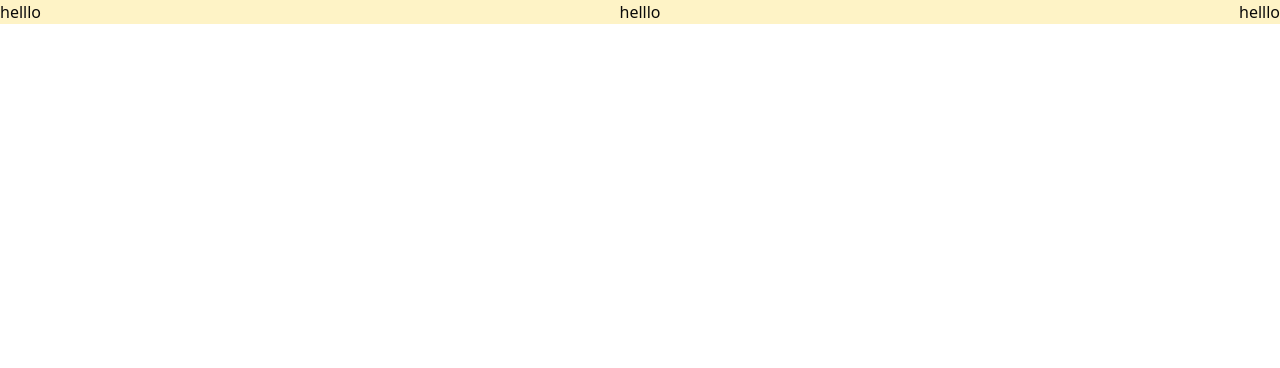
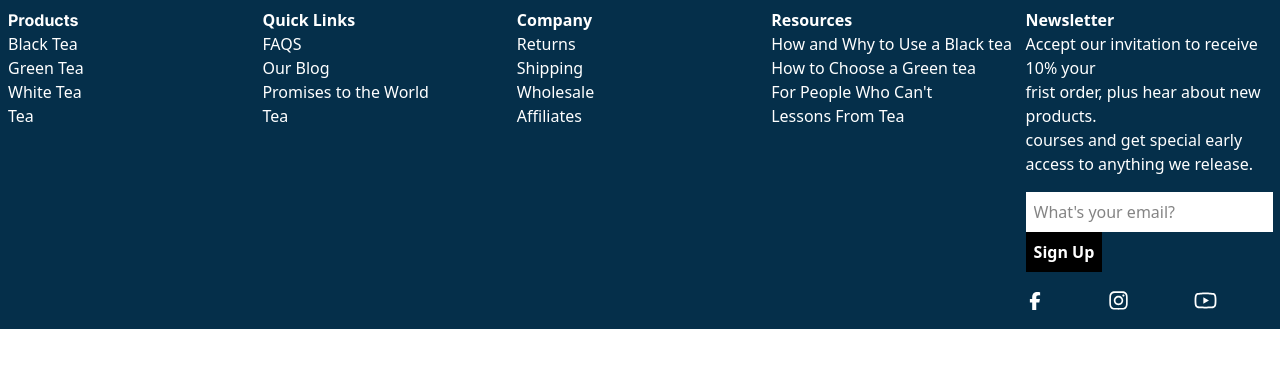
Before and after one commit to workramsah/chiya, a Next.js app: page /test2 in a window 1280 px wide. Shown: the top 368 px of the page. Built offline with nearby package versions, Linux system fonts and the light colour scheme.

Commit message:
add slider horizontal

```diff
--- a/app/component/Bigcup.tsx
+++ b/app/component/Bigcup.tsx
@@ -3,10 +3,14 @@ import Cup from "./Cup";
 export default function Bigcup(){
     return(
         <>
-        <div className="w-full h-[646.27px] flex items-center justify-center space-x-[24px] ">
+        <div className="w-full h-[646.27px] flex items-center justify-center space-x-[24px] no-scrollbar overflow-x-auto">
             <Cup name="Himalayan Golden" price={795}></Cup>
             <Cup name="Himalayan Black" price={500}></Cup>
             <Cup name="Himalyan Green" price={400}></Cup>
+            <Cup name="Himalayan Silver" price={300}></Cup>
+            <Cup name="Himalayan Silver" price={300}></Cup>
+            <Cup name="Himalayan Silver" price={300}></Cup>
+            <Cup name="Himalayan Silver" price={300}></Cup>
             <Cup name="Himalayan Silver" price={300}></Cup>
         </div>
         </>
--- a/app/component/Blends.tsx
+++ b/app/component/Blends.tsx
@@ -5,10 +5,13 @@ export default function Blends(){
         <>
         <div className="flex flex-col items-center space-y-[60px] w-full">
             <h1 className="font-bold text-[30px]">Blends Tea</h1>
-            <div className="flex">
+            <div className="flex overflow-x-auto no-scrollbar w-full ">
                 <Cup name="Himalyan Goldern" price={600}/>
                 <Cup name="Himalayan Black" price={450}/>
                 <Cup name="Himalayan Goldern" price={300}/>
+                <Cup name="Himalayan Green" price={200}/>
+                <Cup name="Himalayan Green" price={200}/>
+                <Cup name="Himalayan Green" price={200}/>
                 <Cup name="Himalayan Green" price={200}/>
             </div>
 
--- a/app/component/Footer.tsx
+++ b/app/component/Footer.tsx
@@ -11,7 +11,7 @@ export default function Footer(){
 
     return(
         <>
-        <div className="bg-sky-950 flex justify-around w-full h-[535px]] pt-2">
+        <div className=" grid grid-cols-2 sm:grid-cols-3 md:grid-cols-4 lg:grid-cols-5 bg-sky-950 flex justify-around w-full h-[535px]] space-y-6 pt-2 pl-2">
             <div>
             <h1 className={`${inter.className} text-white font-bold text-[16px]`}>Products</h1>
                 <h1 className="text-white text-[16px]">Black Tea</h1>
--- /dev/null
+++ b/app/component/Testfooter.tsx
@@ -0,0 +1,90 @@
+import { FaFacebookF, FaInstagram, FaTiktok } from "react-icons/fa";
+import { AiOutlineYoutube } from "react-icons/ai";
+import { Inter } from "next/font/google";
+
+const inter = Inter({ subsets: ["latin"] });
+
+export default function Testfooter() {
+  return (
+    <footer className="bg-sky-950 w-full text-white px-6 py-10">
+      {/* Main Grid */}
+      <div className="max-w-7xl mx-auto grid grid-cols-2 sm:grid-cols-3 md:grid-cols-4 lg:grid-cols-5 gap-8">
+
+        {/* Products */}
+        <div>
+          <h1 className={`${inter.className} font-bold text-base mb-3`}>
+            Products
+          </h1>
+          <ul className="space-y-2 text-sm">
+            <li>Black Tea</li>
+            <li>Green Tea</li>
+            <li>White Tea</li>
+            <li>Tea</li>
+          </ul>
+        </div>
+
+        {/* Quick Links */}
+        <div>
+          <h1 className="font-bold text-base mb-3">Quick Links</h1>
+          <ul className="space-y-2 text-sm">
+            <li>FAQs</li>
+            <li>Our Blog</li>
+            <li>Promises to the World</li>
+            <li>Tea</li>
+          </ul>
+        </div>
+
+        {/* Company */}
+        <div>
+          <h1 className="font-bold text-base mb-3">Company</h1>
+          <ul className="space-y-2 text-sm">
+            <li>Returns</li>
+            <li>Shipping</li>
+            <li>Wholesale</li>
+            <li>Affiliates</li>
+          </ul>
+        </div>
+
+        {/* Resources */}
+        <div>
+          <h1 className="font-bold text-base mb-3">Resources</h1>
+          <ul className="space-y-2 text-sm">
+            <li>How and Why to Use Black Tea</li>
+            <li>How to Choose Green Tea</li>
+            <li>For People Who Can’t</li>
+            <li>Lessons From Tea</li>
+          </ul>
+        </div>
+
+        {/* Newsletter */}
+        <div>
+          <h1 className="font-bold text-base mb-3">Newsletter</h1>
+          <p className="text-sm leading-relaxed">
+            Accept our invitation to receive 10% off your first order,
+            plus hear about new products and early access.
+          </p>
+
+          {/* Email */}
+          <div className="mt-4 flex flex-col bg-white sm:flex-row gap-2">
+            <input
+              placeholder="What's your email?"
+              className="p-2 text-black w-full"
+            />
+            <button className="bg-black px-4 py-2 font-bold">
+              Sign Up
+            </button>
+          </div>
+
+          {/* Social Icons */}
+          <div className="flex gap-6 mt-6 text-xl">
+            <FaFacebookF />
+            <FaInstagram />
+            <AiOutlineYoutube />
+            <FaTiktok />
+          </div>
+        </div>
+
+      </div>
+    </footer>
+  );
+}
--- a/app/globals.css
+++ b/app/globals.css
@@ -123,3 +123,6 @@
     @apply bg-background text-foreground;
   }
 }
+.no-scrollbar::-webkit-scrollbar{
+  display: none;
+}
--- a/app/page.tsx
+++ b/app/page.tsx
@@ -33,7 +33,7 @@ export default function Page() {
         <Header />
         <Bigcup />
         <h1 className="font-bold text-[30px] text-center ">Teas Categories</h1>
-        <div className="flex space-x-6">
+        <div className="flex space-x-6 ">
           <Heading3 bg="bg-[linear-gradient(rgba(0,0,0,1),rgba(255,255,255,1))] w-[279.23px] h-[421.68px] rounded-4xl flex flex-col  items-center justify-evenly hover:scale-105 transition" name="Black"/>
           <Heading3 bg="bg-[linear-gradient(rgba(37,125,39,1),rgba(255,255,255,1))] w-[279.23px] h-[421.68px] rounded-4xl flex flex-col  items-center justify-evenly hover:scale-105 transition" name="Green"/>
           <Heading3 bg="bg-[linear-gradient(rgba(19,134,129,1),rgba(255,255,255,1))] w-[279.23px] h-[421.68px] rounded-4xl flex flex-col  items-center justify-evenly hover:scale-105 transition" name="Goldern"/>
--- a/app/test/page.tsx
+++ b/app/test/page.tsx
@@ -1,12 +1,21 @@
-import Testnav from "../component/Testnav";
+import Cup from "../component/Cup";
 
 export default function Page(){
-  return(
-    <>
-    <div>
-      <Testnav/>
+    return(
+        <>
 
-    </div>
-    </>
-  )
+        <div className="flex flex-col items-center space-y-[60px] w-full">
+            <h1 className="font-bold text-[30px]">Blends Tea</h1>
+            <div className="flex overflow-x-auto w-full">
+                <Cup name="Himalyan Goldern" price={600}/>
+                <Cup name="Himalayan Black" price={450}/>
+                <Cup name="Himalayan Goldern" price={300}/>
+                <Cup name="Himalayan Green" price={200}/>
+                <Cup name="Himalayan Green" price={200}/>
+                <Cup name="Himalayan Green" price={200}/>
+            </div>
+
+        </div>
+        </>
+    )
 }
--- a/app/test2/page.tsx
+++ b/app/test2/page.tsx
@@ -1,11 +1,68 @@
+import { FaFacebookF } from "react-icons/fa6";
+import { FaInstagram } from "react-icons/fa";
+import { AiOutlineYoutube } from "react-icons/ai";
+import { FaTiktok } from "react-icons/fa";
+import { Inter } from "next/font/google"
 
+const inter = Inter({subsets:["latin"]})
 export default function Page(){
+
+
+
     return(
         <>
-        <div className="hidden  md:flex justify-between space-x-6 bg-amber-100">
-            <h1>helllo</h1>
-            <h1>helllo</h1>
-            <h1>helllo</h1>
+        <div className=" grid grid-cols-2 sm:grid-cols-3 md:grid-cols-4 lg:grid-cols-5 bg-sky-950 flex justify-around w-full h-[535px]] space-y-6 pt-2 pl-2">
+            <div>
+            <h1 className={`${inter.className} text-white font-bold text-[16px]`}>Products</h1>
+                <h1 className="text-white text-[16px]">Black Tea</h1>
+                <h1 className="text-white text-[16px]">Green Tea</h1>
+                <h1 className="text-white text-[16px]">White Tea</h1>
+                <h1 className="text-white text-[16px]">Tea</h1>
+            </div>
+
+            <div>
+                <h1 className="text-white font-bold text-[16px]">Quick Links</h1>
+                <h1 className="text-white text-[16px] ">FAQS</h1>
+                <h1 className="text-white text-[16px]">Our Blog</h1>
+                <h1 className="text-white text-[16px]">Promises to the World</h1>
+                <h1 className="text-white text-[16px]">Tea</h1>
+            </div>
+
+            <div>
+                <h1 className="text-white font-bold text-[16px]">Company</h1>
+                <h1 className="text-white text-[16px]">Returns</h1>
+                <h1 className="text-white text-[16px]">Shipping</h1>
+                <h1 className="text-white text-[16px]">Wholesale</h1>
+                <h1 className="text-white text-[16px]">Affiliates</h1>
+            </div>
+
+            <div>
+                <h1 className="text-white font-bold text-[16px]">Resources</h1>
+                <h1 className="text-white text-[16px]">How and Why to Use a Black tea</h1>
+                <h1 className="text-white text-[16px]">How to Choose a Green tea</h1>
+                <h1 className="text-white text-[16px]">For People Who Can't</h1>
+                <h1 className="text-white text-[16px]">Lessons From Tea</h1>
+            </div>
+
+            <div>
+                <h1 className="text-white font-bold text-[16px]">Newsletter</h1>
+                <h1 className="text-white text-[16px] ">Accept our invitation to receive 10% your</h1>
+                <h1 className="text-white text-[16px]">frist order, plus hear about new products.</h1>
+                <h1 className="text-white text-[16px]">courses and get special early access to anything we release.</h1>
+                <div className="my-4">
+                    <input placeholder="What's your email?" className="bg-white p-2"></input>
+                    <button className="bg-black text-white p-2 font-bold">Sign Up</button>
+                </div>
+                <div className="flex my-4 space-x-16 items-center">
+                   <div className="text-white text-[18px]"><FaFacebookF /></div>
+                   <div className="text-white text-[21px]"><FaInstagram /></div>
+                   <div className="text-white text-[25px]"><AiOutlineYoutube /></div>
+                   <div className="text-white text-[18px]"><FaTiktok /></div>
+
+
+                </div>
+            </div>
+
         </div>
         </>
     )
```
